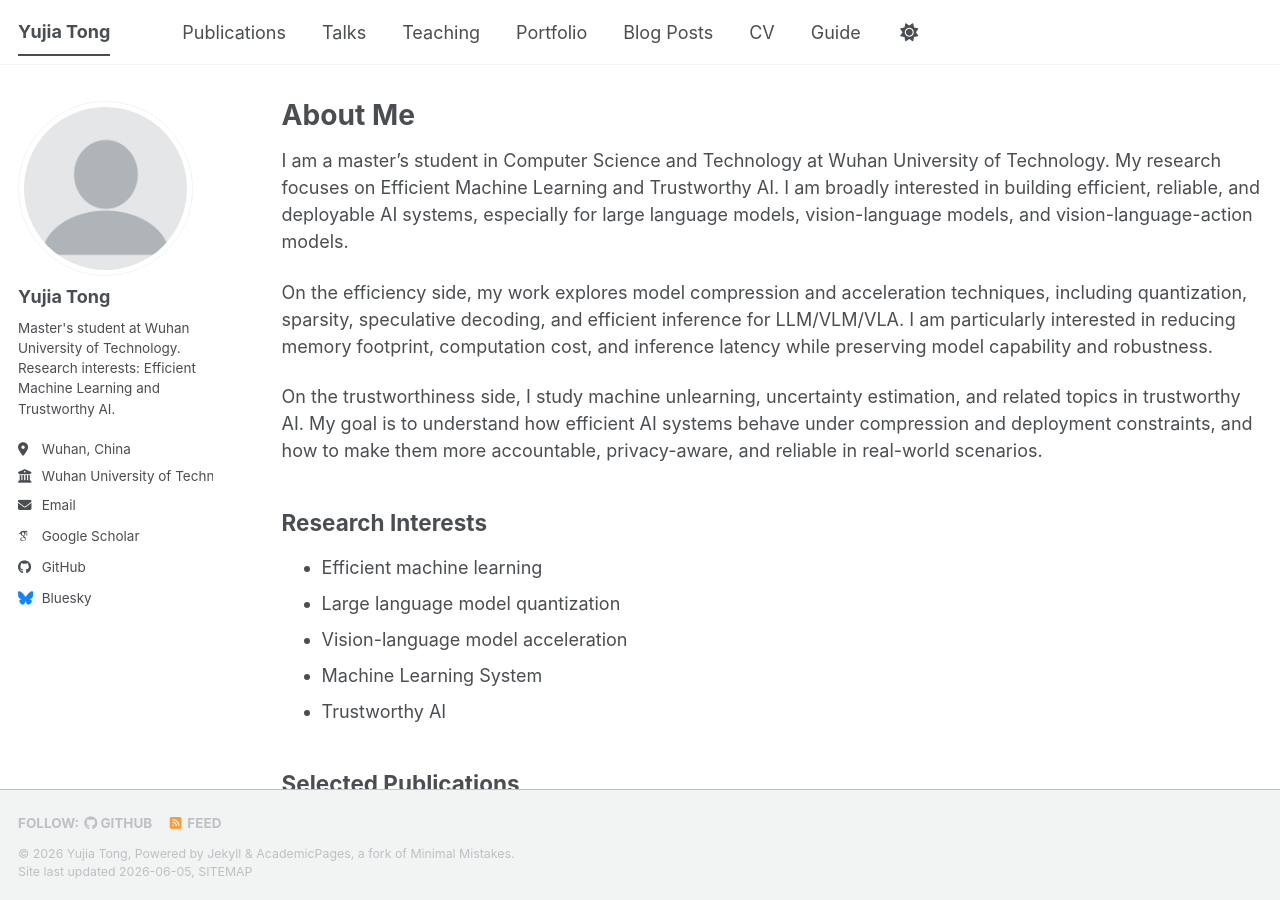
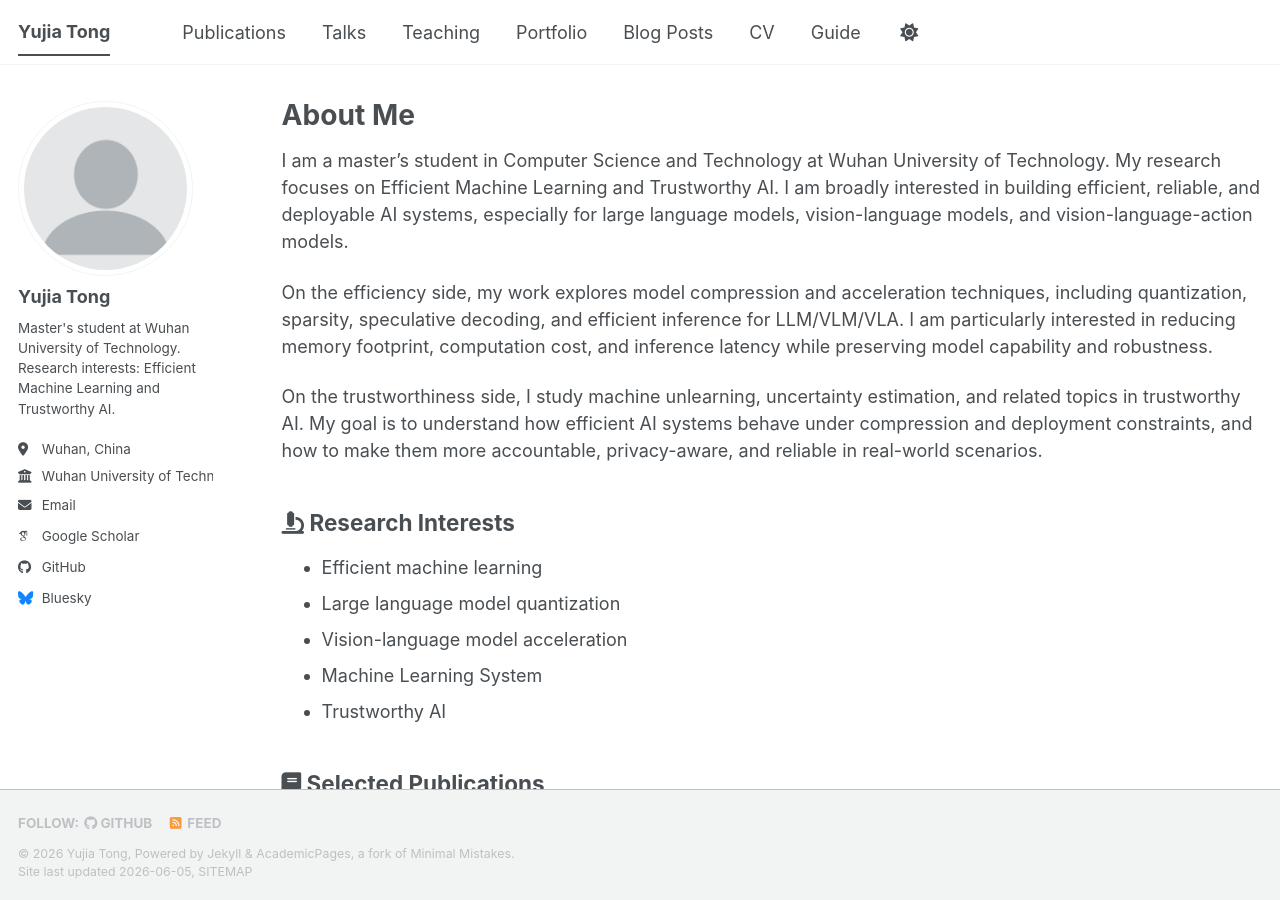
Before and after one commit to tongyujia7/tongyujia7.github.io, a Jekyll site: the page built from _pages/about.md, in a window 1280 px wide and 900 px high. Built offline with Jekyll 4.4.1, drawn with Linux system fonts in a browser that asks for light colours; some web fonts are replaced; a script bundle is joined from its source files by our own code; library files that are not in the unit come from our copies.

Commit message:
Update about.md

```diff
--- a/_pages/about.md
+++ b/_pages/about.md
@@ -14,7 +14,7 @@ On the efficiency side, my work explores model compression and acceleration tech
 
 On the trustworthiness side, I study machine unlearning, uncertainty estimation, and related topics in trustworthy AI. My goal is to understand how efficient AI systems behave under compression and deployment constraints, and how to make them more accountable, privacy-aware, and reliable in real-world scenarios.
 
-## Research Interests
+##  <i class="fa-solid fa-microscope"></i>  Research Interests
 
 - Efficient machine learning
 - Large language model quantization
@@ -22,7 +22,7 @@ On the trustworthiness side, I study machine unlearning, uncertainty estimation,
 - Machine Learning System
 - Trustworthy AI
 
-## Selected Publications
+## <i class="fa-solid fa-book"></i> Selected Publications
 
 - **Yujia Tong**, Yuze Wang, Jingling Yuan, Chuang Hu. "Robust Machine Unlearning for Quantized Neural Networks via Adaptive Gradient Reweighting with Similar Labels." ICCV, 2025. [[Paper](https://openaccess.thecvf.com/content/ICCV2025/papers/Tong_Robust_Machine_Unlearning_for_Quantized_Neural_Networks_via_Adaptive_Gradient_ICCV_2025_paper.pdf)] [[arXiv:2503.13917](https://arxiv.org/abs/2503.13917)]
 
@@ -40,7 +40,7 @@ On the trustworthiness side, I study machine unlearning, uncertainty estimation,
 
 - Yuze Wang, **Yujia Tong**, Xuan Liu, Junhao Dong. "SAU: Sparsity-Aware Unlearning for LLMs via Gradient Masking and Importance Redistribution." Preprint, 2026. [[arXiv:2602.00577](https://arxiv.org/abs/2602.00577)]
 
-## Academic Service
+## <i class="fa-solid fa-users"></i> Academic Service
 
 ### Conference
 
@@ -50,7 +50,7 @@ Reviewer: ICML'26, NeurIPS'26, CVPR'25/26, ICCV'25, ECCV'26.
 
 Reviewer: IEEE Transactions on Circuits and Systems for Video Technology (TCSVT); IEEE Transactions on Pattern Analysis and Machine Intelligence (TPAMI).
 
-## Honors and Awards
+## <i class="fa-solid fa-trophy"></i> Honors and Awards
 
 - First Prize, Kingsoft Cloud LLM Inference Acceleration Competition, 2026
 - Foresight Award (National Third Place), 5th SJTU-Winning Health Smart Healthcare Challenge, 2022
```
